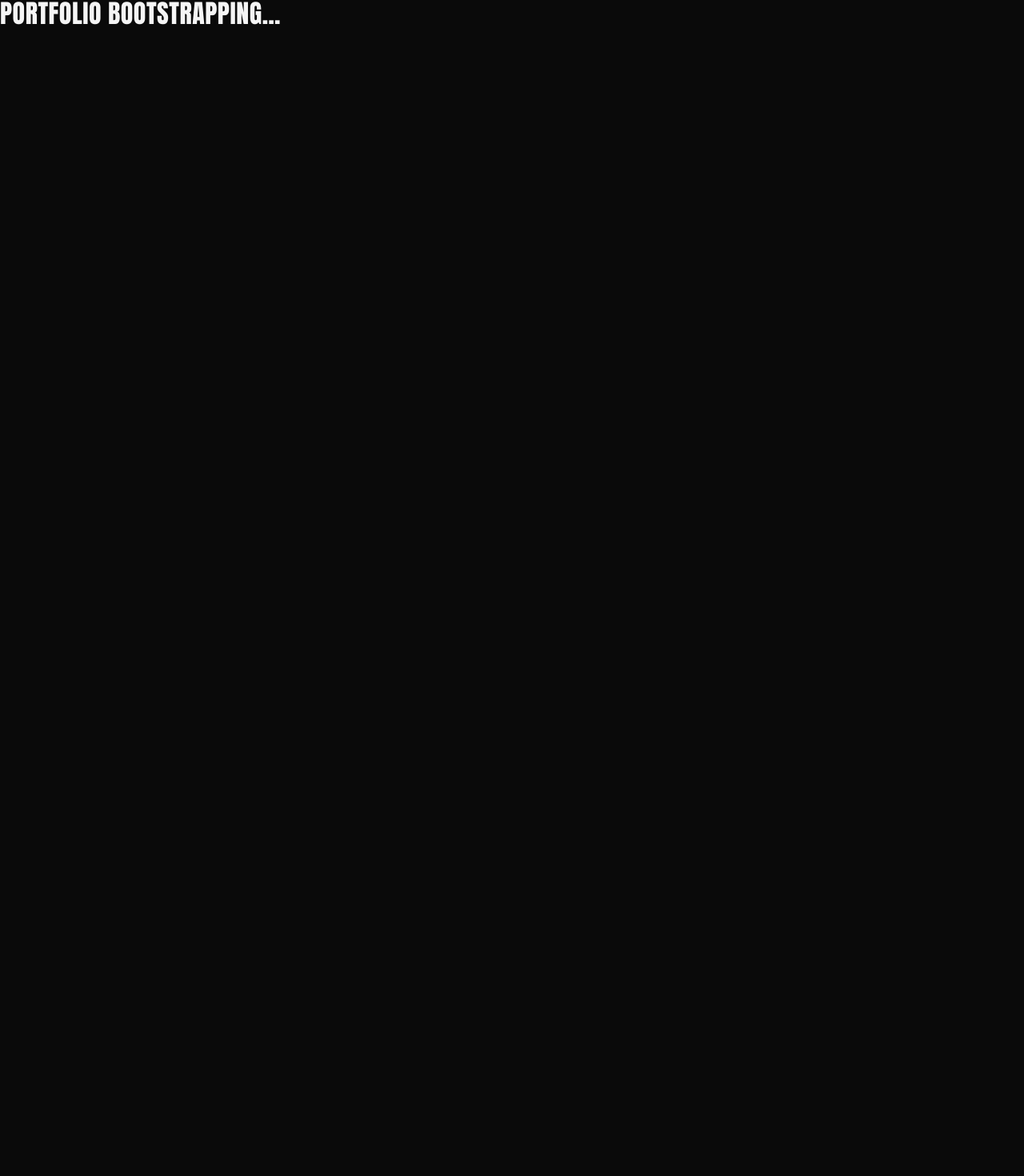
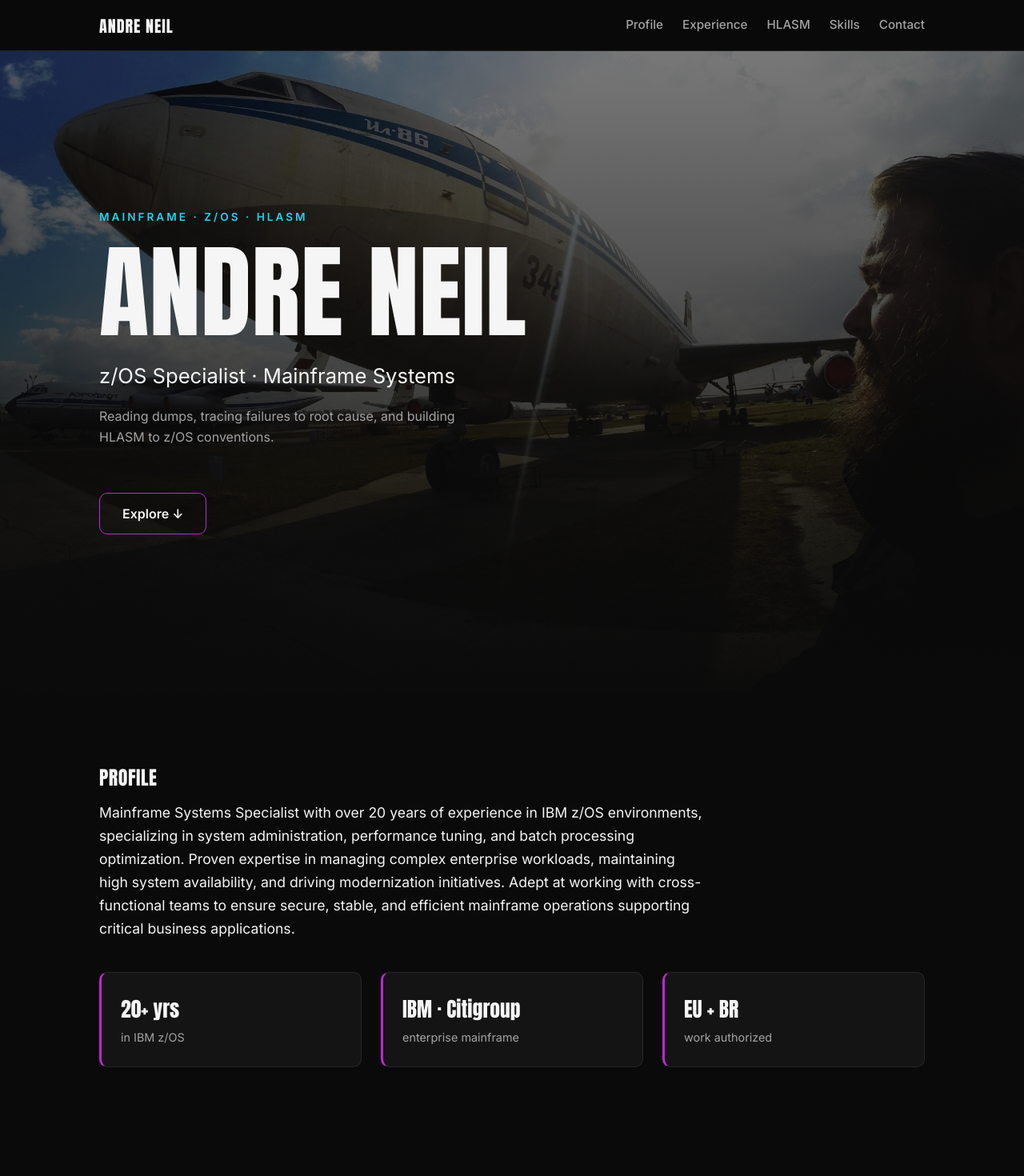
Before and after one commit to andr3npc/portifolio, a React (Vite) app: page / in a window 1280 px wide. Shown: the top 1470 px of the page at 80% size. Before the commit the page ends 800 px from the top, so only its background shows below. Built offline with nearby package versions, Linux system fonts and the light colour scheme.

Commit message:
feat: assemble full single-page app

```diff
--- a/src/App.jsx
+++ b/src/App.jsx
@@ -1,3 +1,30 @@
+import { nav } from './data/content.js'
+import { useActiveSection } from './hooks/useActiveSection.js'
+import Nav from './components/Nav.jsx'
+import Hero from './components/Hero.jsx'
+import Profile from './components/Profile.jsx'
+import Experience from './components/Experience.jsx'
+import HLASM from './components/HLASM.jsx'
+import Skills from './components/Skills.jsx'
+import Contact from './components/Contact.jsx'
+import Footer from './components/Footer.jsx'
+
+const SECTION_IDS = ['hero', ...nav.map((n) => n.id)]
+
 export default function App() {
-  return <h1>Portfolio bootstrapping…</h1>
+  const active = useActiveSection(SECTION_IDS)
+  return (
+    <>
+      <Nav active={active} />
+      <main>
+        <Hero />
+        <Profile />
+        <Experience />
+        <HLASM />
+        <Skills />
+        <Contact />
+      </main>
+      <Footer />
+    </>
+  )
 }
```
